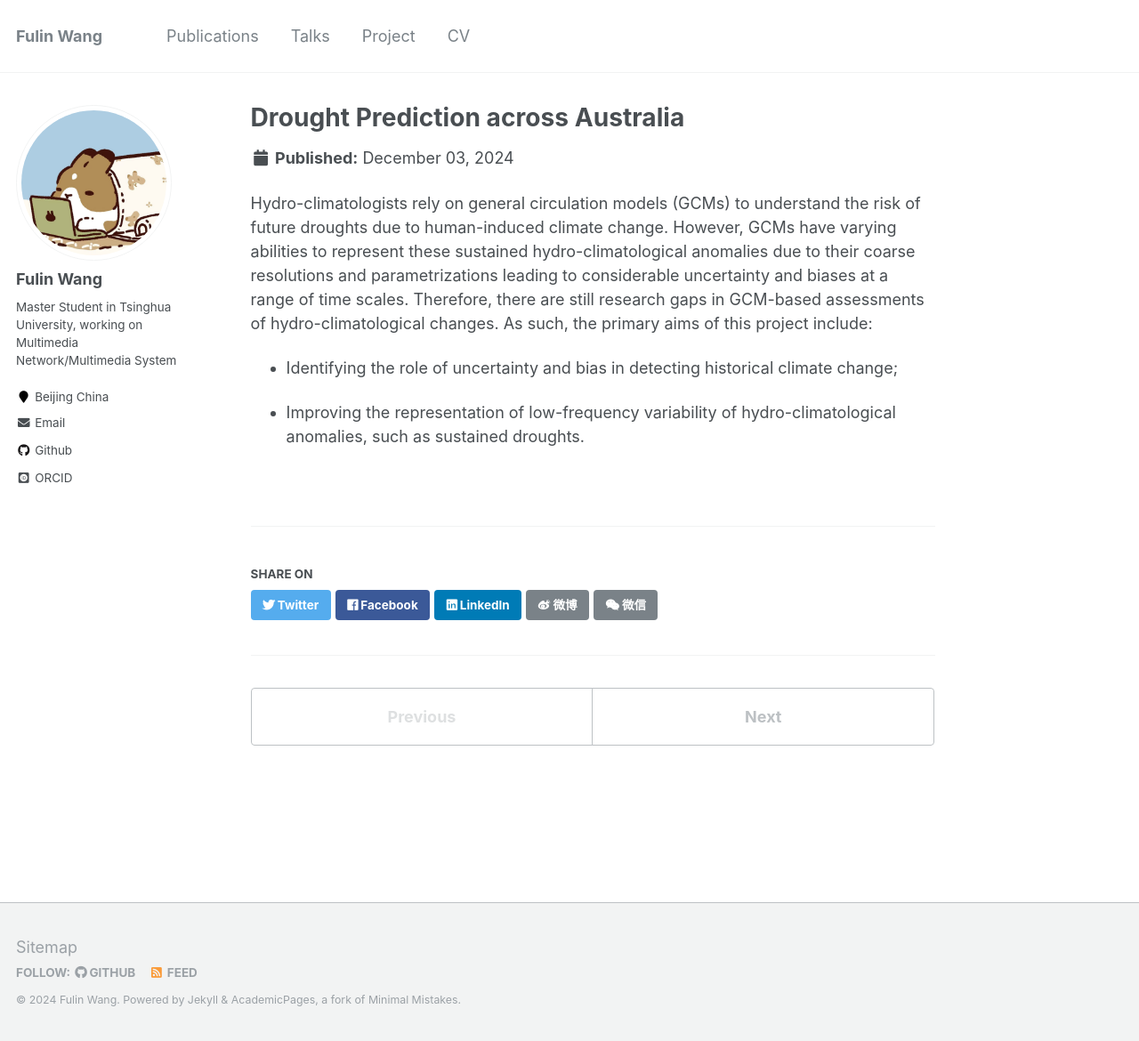
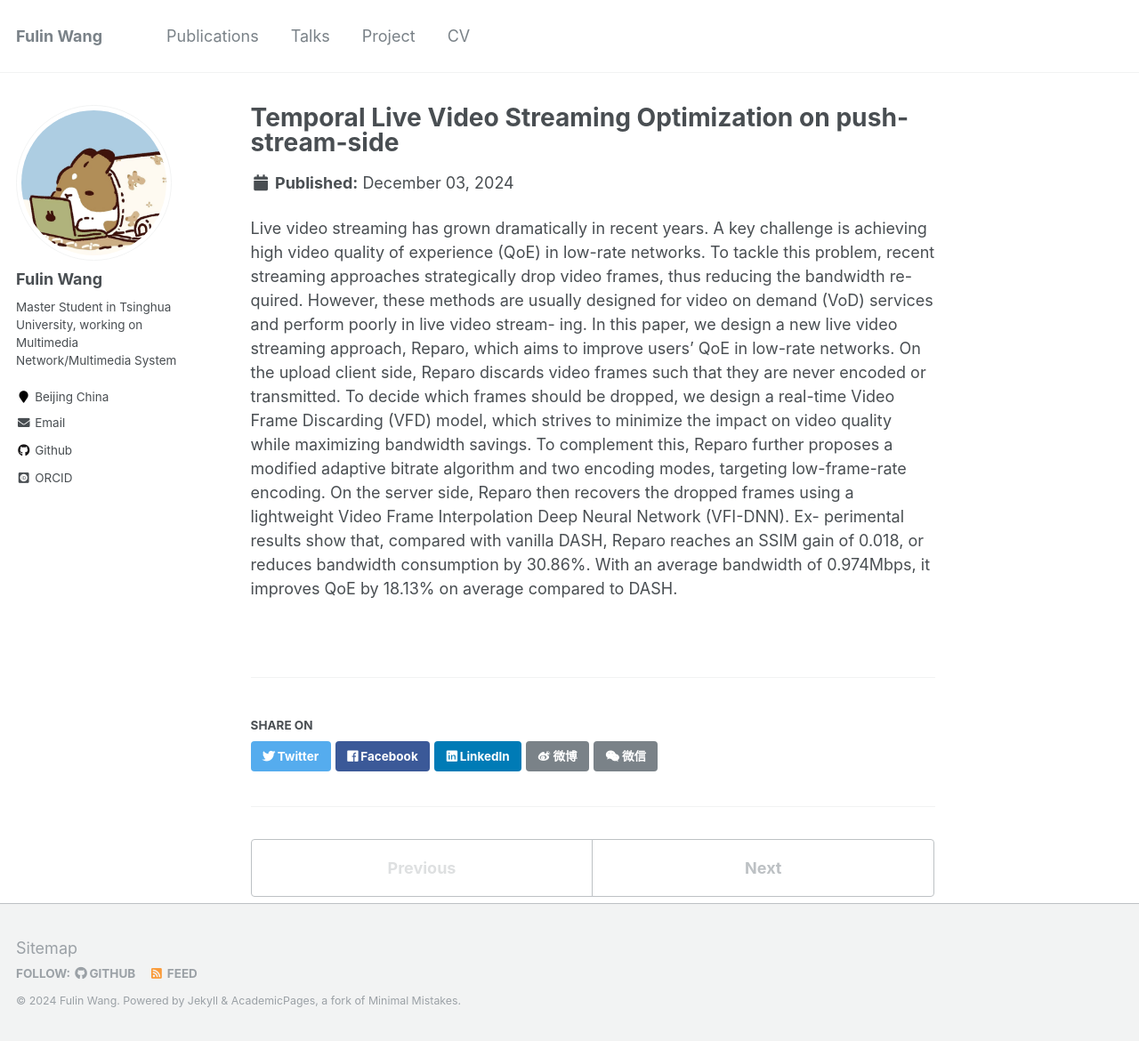
Before and after one commit to Wanghaha2333/Wanghaha2333.github.io, a Jekyll site: the page built from _portfolio/portfolio-1.md, in a window 1280 px wide and 1170 px high. Shown: the whole window at 89% size. Built offline with Jekyll 4.4.1, drawn with Linux system fonts in a browser that asks for light colours; some web fonts are replaced.

Commit message:
Update portfolio-1.md

```diff
--- a/_portfolio/portfolio-1.md
+++ b/_portfolio/portfolio-1.md
@@ -1,11 +1,7 @@
 ---
-title: "Drought Prediction across Australia"
-excerpt: "ARC linkage grant and Department of Industry, NSW, Australia <br/><img src='/images/drought.png'>"
+title: "Temporal Live Video Streaming Optimization on push-stream-side"
+excerpt: "Peng Cheng Lab/Tsinghua University <br/><img src='/images/Reparo.png'>"
 collection: portfolio
 ---
 
-Hydro-climatologists rely on general circulation models (GCMs) to understand the risk of future droughts due to human-induced climate change. However, GCMs have varying abilities to represent these sustained hydro-climatological anomalies due to their coarse resolutions and parametrizations leading to considerable uncertainty and biases at a range of time scales. Therefore, there are still research gaps in GCM-based assessments of hydro-climatological changes. As such, the primary aims of this project include:
-
-* Identifying the role of uncertainty and bias in detecting historical climate change;
-
-* Improving the representation of low-frequency variability of hydro-climatological anomalies, such as sustained droughts.
+Live video streaming has grown dramatically in recent years. A key challenge is achieving high video quality of experience (QoE) in low-rate networks. To tackle this problem, recent streaming approaches strategically drop video frames, thus reducing the bandwidth re- quired. However, these methods are usually designed for video on demand (VoD) services and perform poorly in live video stream- ing. In this paper, we design a new live video streaming approach, Reparo, which aims to improve users’ QoE in low-rate networks. On the upload client side, Reparo discards video frames such that they are never encoded or transmitted. To decide which frames should be dropped, we design a real-time Video Frame Discarding (VFD) model, which strives to minimize the impact on video quality while maximizing bandwidth savings. To complement this, Reparo further proposes a modified adaptive bitrate algorithm and two encoding modes, targeting low-frame-rate encoding. On the server side, Reparo then recovers the dropped frames using a lightweight Video Frame Interpolation Deep Neural Network (VFI-DNN). Ex- perimental results show that, compared with vanilla DASH, Reparo reaches an SSIM gain of 0.018, or reduces bandwidth consumption by 30.86%. With an average bandwidth of 0.974Mbps, it improves QoE by 18.13% on average compared to DASH.
```
